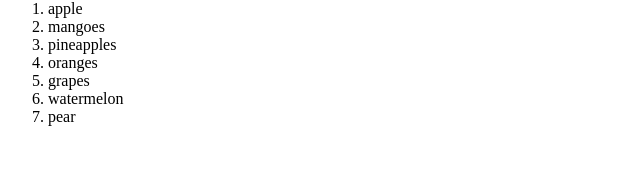
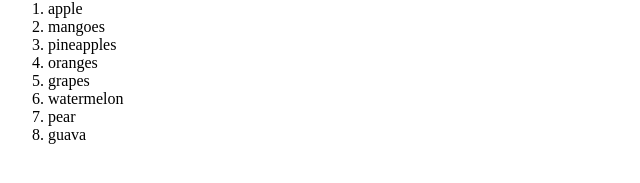
Before and after one commit to ppreciousatim-oss/codequeen15, a plain HTML site: page index.html in a window 1280 px wide. Shown: the part 523-706 px from the top of the page, 0-640 px from the left. Drawn offline with Linux system fonts and the light colour scheme.

Commit message:
hello world

```diff
--- a/index.html
+++ b/index.html
@@ -29,6 +29,7 @@
             <li>grapes</li>
             <li>watermelon</li>
             <li>pear</li>
+            <li>guava</li>
         </ol>
 
 
```
